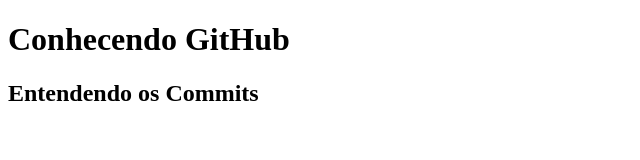
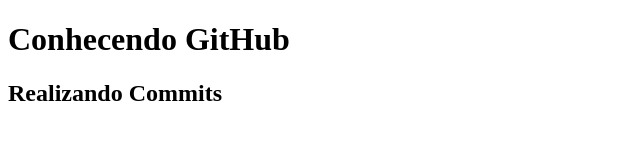
Before and after one commit to luanadacosta/atividade2, a plain HTML site: page index.html in a window 1280 px wide. Shown: the whole page, without its empty margins (0-640 px from the left). Drawn offline with Linux system fonts and the light colour scheme.

Commit message:
Revert "Atualizando título dos commits"
This reverts commit aa31cf15950889a90b505a9e4126d45e5ec423f6.

```diff
--- a/index.html
+++ b/index.html
@@ -8,7 +8,7 @@
 
 <body>
     <h1>Conhecendo GitHub</h1>
-    <h2>Entendendo os Commits</h2>
+    <h2>Realizando Commits</h2>
+
 </body>
-
 </html>
```
